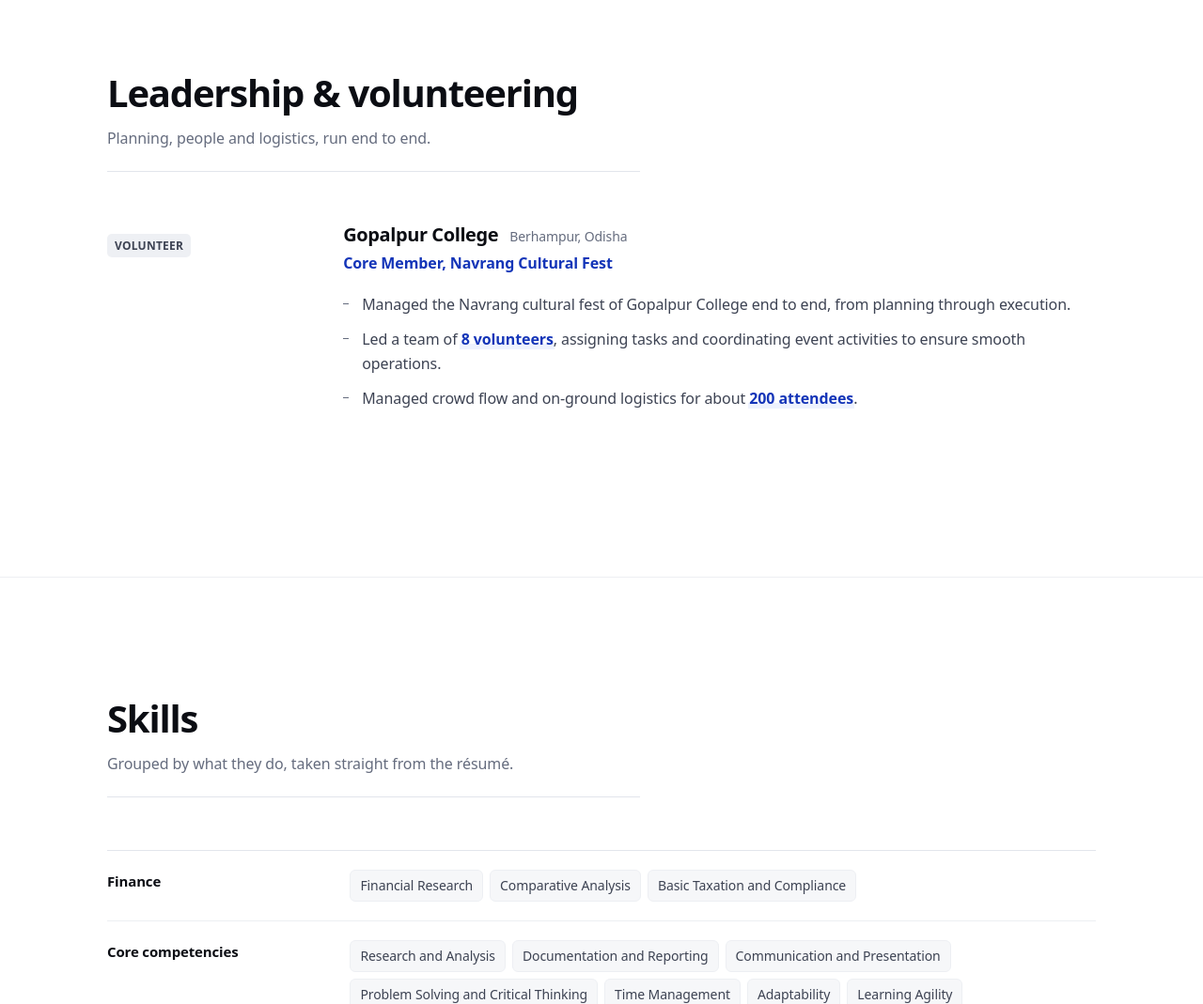
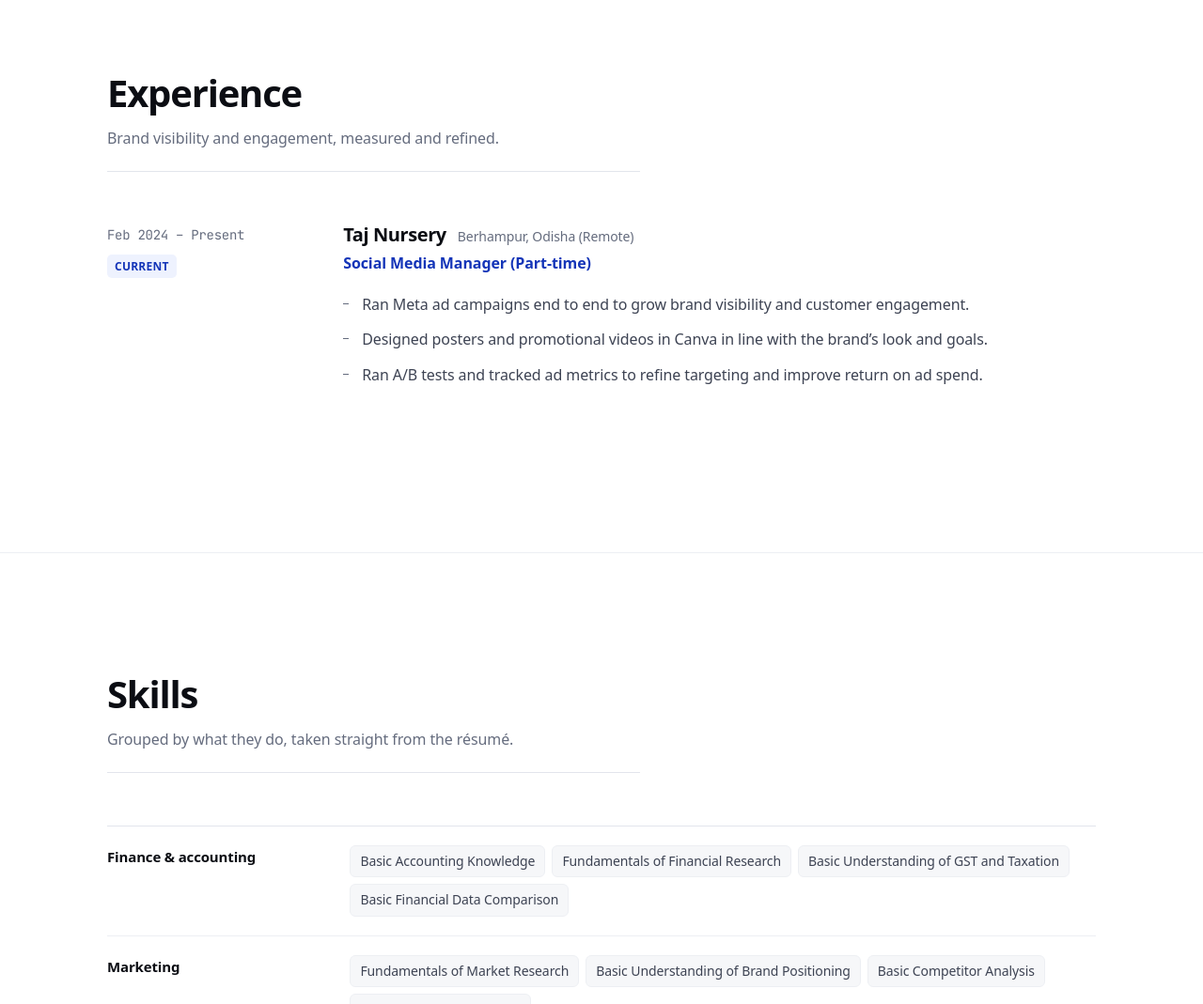
Before and after one commit to sayedhafizun/sayedhafizun.github.io, a plain HTML site: page index.html in a window 1280 px wide. Shown: the part 3180-4249 px from the top of the page at 94% size. Drawn offline with nearby package versions, Linux system fonts and the light colour scheme; animation ran at ten frames a second; a web font is replaced by a local one.

Commit message:
Update site to match the latest résumé
Add the Taj Nursery social media role as a new Experience section,
replacing the Navrang fest entry the résumé no longer lists. Add the
Marketing skills row, rename the finance row to Finance & accounting
with the new skill wording, and add LinkedIn to the contact section.

```diff
--- a/index.html
+++ b/index.html
@@ -22,7 +22,7 @@
   <title>Hafizun Nisha — MBA Candidate, Finance &amp; Marketing</title>
   <meta name="description" content="MBA candidate at Berhampur University with a B.Com (Honours) foundation in accounting and finance, seeking a Finance and Marketing internship. Based in Berhampur, Odisha, India.">
   <meta name="author" content="Hafizun Nisha">
-  <meta name="keywords" content="Hafizun Nisha,MBA,Berhampur University,B.Com,finance internship,marketing internship,financial research,market research,Tally Prime,GST,Microsoft Excel,Berhampur,Odisha">
+  <meta name="keywords" content="Hafizun Nisha,MBA,Berhampur University,B.Com,finance internship,marketing internship,financial research,market research,social media marketing,Meta ads,Canva,Tally Prime,GST,Microsoft Excel,Berhampur,Odisha">
 
   <meta property="og:type" content="profile">
   <meta property="og:title" content="Hafizun Nisha — MBA Candidate, Finance &amp; Marketing">
@@ -58,7 +58,7 @@
 
       <nav class="nav__links" aria-label="Sections">
         <a class="nav__link" href="#education">Education</a>
-        <a class="nav__link" href="#leadership">Leadership</a>
+        <a class="nav__link" href="#experience">Experience</a>
         <a class="nav__link" href="#skills">Skills</a>
         <a class="nav__link" href="#more">Certifications</a>
         <a class="nav__link" href="#contact">Contact</a>
@@ -83,7 +83,7 @@
 
   <div class="sheet" id="sheet">
     <a href="#education">Education</a>
-    <a href="#leadership">Leadership</a>
+    <a href="#experience">Experience</a>
     <a href="#skills">Skills</a>
     <a href="#more">Certifications</a>
     <a href="#contact">Contact</a>
@@ -154,12 +154,12 @@
           <div class="outcome rv">
             <div class="outcome__n data"><span data-count="8">8</span></div>
             <p class="outcome__t">Volunteers led</p>
-            <p class="outcome__d">Assigned tasks and coordinated activities as core member of the Navrang cultural fest.</p>
+            <p class="outcome__d">Hands-on team leadership for a college cultural fest.</p>
           </div>
           <div class="outcome rv" data-d="1">
-            <div class="outcome__n data">~<span data-count="200">200</span></div>
-            <p class="outcome__t">Attendees managed</p>
-            <p class="outcome__d">Crowd flow and on-ground logistics, run end to end from planning through execution.</p>
+            <div class="outcome__n data">2024</div>
+            <p class="outcome__t">Managing social media since</p>
+            <p class="outcome__d">Part-time Social Media Manager at Taj Nursery, running Meta ad campaigns end to end.</p>
           </div>
           <div class="outcome rv" data-d="2">
             <div class="outcome__n data"><span data-count="5">5</span></div>
@@ -242,28 +242,29 @@
       </div>
     </section>
 
-    <!-- ===== leadership ===== -->
-    <section class="section" id="leadership">
+    <!-- ===== experience ===== -->
+    <section class="section" id="experience">
       <div class="wrap">
         <div class="section-head rv">
-          <h2>Leadership &amp; volunteering</h2>
-          <p>Planning, people and logistics, run end to end.</p>
+          <h2>Experience</h2>
+          <p>Brand visibility and engagement, measured and refined.</p>
         </div>
 
         <article class="job rv">
           <div>
-            <span class="job__chip">Volunteer</span>
+            <p class="job__when data">Feb 2024 – Present</p>
+            <span class="job__chip job__chip--now">Current</span>
           </div>
           <div>
             <div class="job__co">
-              <h3>Gopalpur College</h3>
-              <span class="job__where">Berhampur, Odisha</span>
+              <h3>Taj Nursery</h3>
+              <span class="job__where">Berhampur, Odisha (Remote)</span>
             </div>
-            <p class="job__title">Core Member, Navrang Cultural Fest</p>
+            <p class="job__title">Social Media Manager (Part-time)</p>
             <ul>
-              <li>Managed the Navrang cultural fest of Gopalpur College end to end, from planning through execution.</li>
-              <li>Led a team of <b class="win">8 volunteers</b>, assigning tasks and coordinating event activities to ensure smooth operations.</li>
-              <li>Managed crowd flow and on-ground logistics for about <b class="win">200 attendees</b>.</li>
+              <li>Ran Meta ad campaigns end to end to grow brand visibility and customer engagement.</li>
+              <li>Designed posters and promotional videos in Canva in line with the brand&rsquo;s look and goals.</li>
+              <li>Ran A/B tests and tracked ad metrics to refine targeting and improve return on ad spend.</li>
             </ul>
           </div>
         </article>
@@ -280,9 +281,15 @@
 
         <div class="rv">
           <div class="skillrow">
-            <p class="skillrow__k">Finance</p>
+            <p class="skillrow__k">Finance &amp; accounting</p>
             <div class="tags">
-              <span class="tag">Financial Research</span><span class="tag">Comparative Analysis</span><span class="tag">Basic Taxation and Compliance</span>
+              <span class="tag">Basic Accounting Knowledge</span><span class="tag">Fundamentals of Financial Research</span><span class="tag">Basic Understanding of GST and Taxation</span><span class="tag">Basic Financial Data Comparison</span>
+            </div>
+          </div>
+          <div class="skillrow">
+            <p class="skillrow__k">Marketing</p>
+            <div class="tags">
+              <span class="tag">Fundamentals of Market Research</span><span class="tag">Basic Understanding of Brand Positioning</span><span class="tag">Basic Competitor Analysis</span><span class="tag">Gathering Market Insights</span>
             </div>
           </div>
           <div class="skillrow">
@@ -359,6 +366,10 @@
               <div><p class="chan__k">Phone</p><p class="chan__v"><a href="tel:+917205440229">+91 72054 40229</a></p></div>
             </div>
             <div class="chan">
+              <i class="ri-linkedin-box-line" aria-hidden="true"></i>
+              <div><p class="chan__k">LinkedIn</p><p class="chan__v"><a href="https://www.linkedin.com/in/sayed-hafizun/" target="_blank" rel="noopener noreferrer">in/sayed-hafizun</a></p></div>
+            </div>
+            <div class="chan">
               <i class="ri-map-pin-line" aria-hidden="true"></i>
               <div><p class="chan__k">Location</p><p class="chan__v">Berhampur, Odisha 760001, India</p></div>
             </div>
```
Also changed, not shown: 1 other file.
